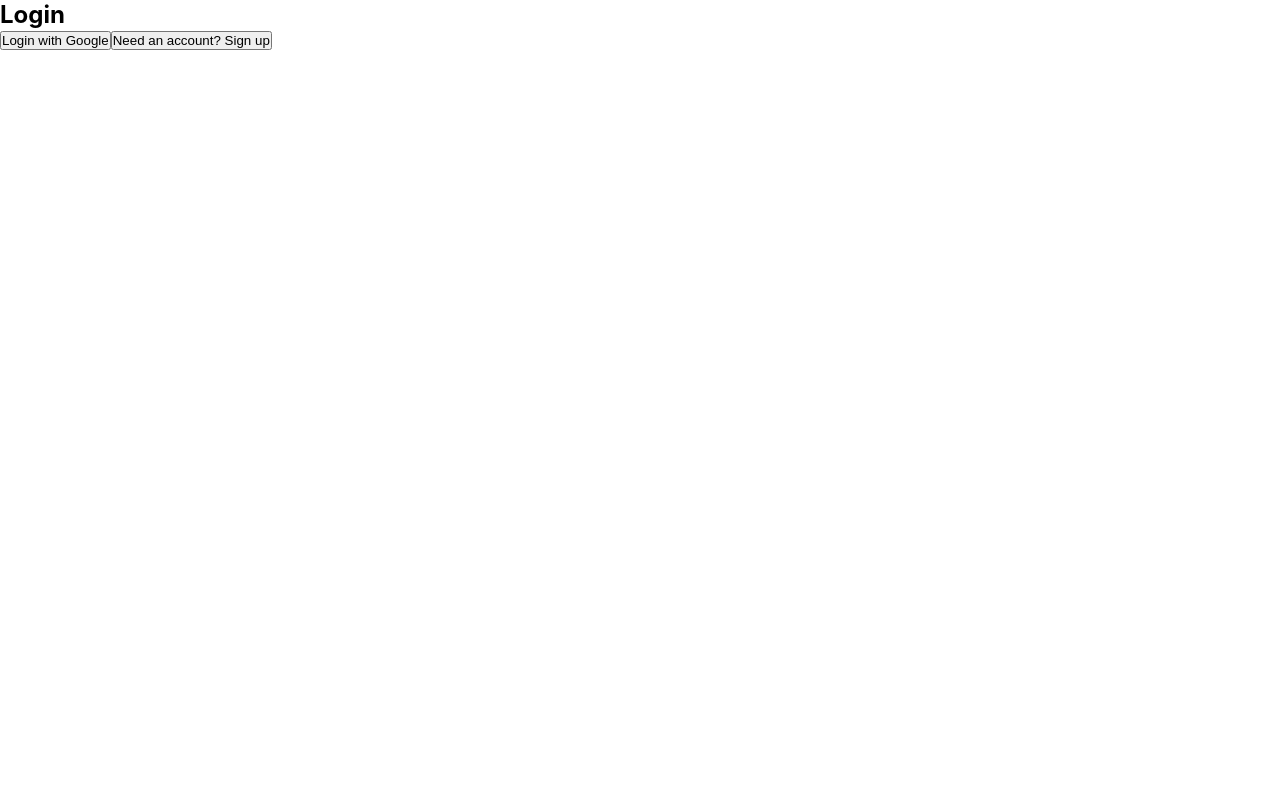
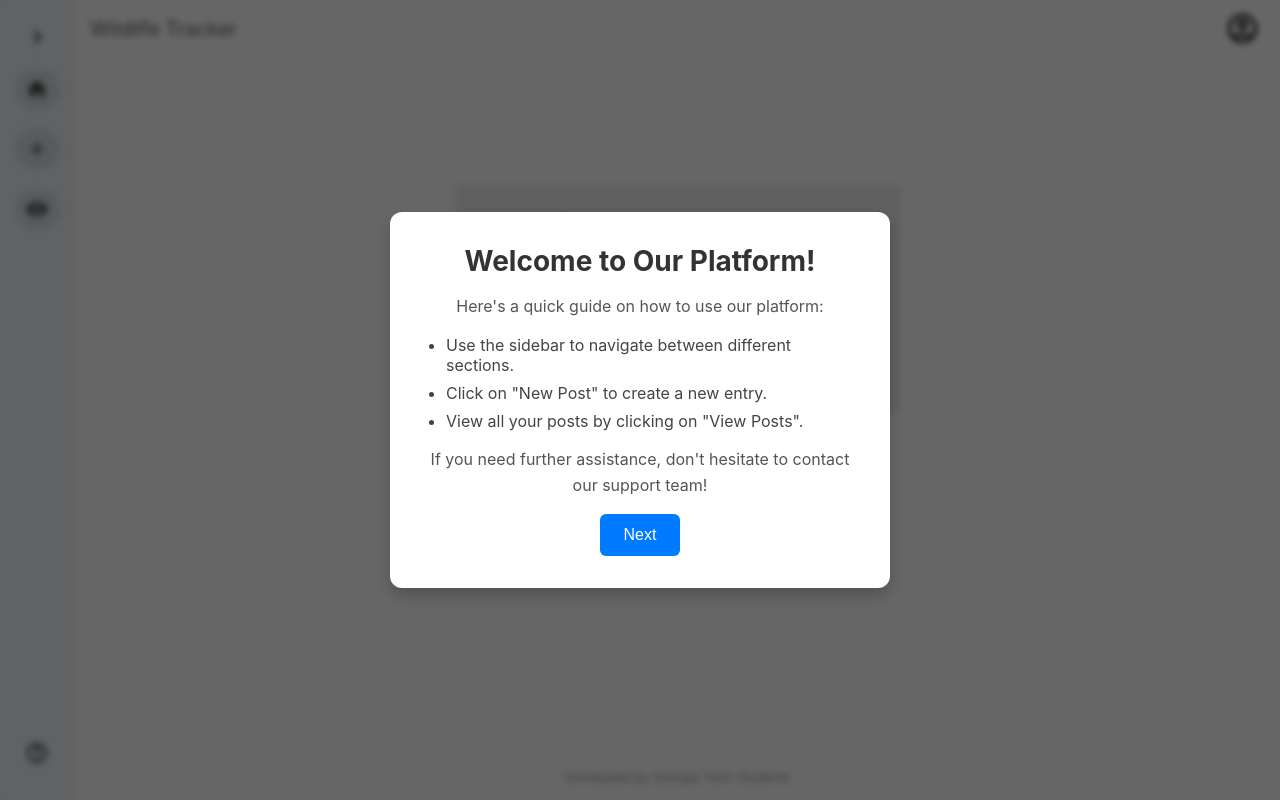
Before and after one commit to The-Enforcers/WildLife-Tracker-Repo-JIC4125, a React (Create React App) app in the folder frontend/: page /login in a window 1280 px wide. Built offline with nearby package versions, Linux system fonts and the light colour scheme; no server answers.

Commit message:
protected routes will need user to login before accessing

```diff
--- a/frontend/src/App.js
+++ b/frontend/src/App.js
@@ -1,6 +1,6 @@
 // src/App.js
 import React from "react";
-import AppRoutes from "./routes";
+import AppRoutes from "./routes/routes";
 
 const App = () => {
   return (
--- a/frontend/src/pages/Login/login.js
+++ b/frontend/src/pages/Login/login.js
@@ -1,56 +1,69 @@
-import React, { useState, useEffect } from "react";
-import { useNavigate, useLocation } from "react-router-dom";
+import React from 'react';
+import { Button, Typography, Container, Box } from '@mui/material';
+import GoogleIcon from '@mui/icons-material/Google';
+import { useNavigate } from 'react-router-dom';
 
-const LoginPage = () => {
-  const [isLogin, setIsLogin] = useState(true);
+function LoginPage() {
   const navigate = useNavigate();
-  const location = useLocation();
 
-  useEffect(() => {
-    const params = new URLSearchParams(location.search);
-    const userParam = params.get("user");
-    if (userParam) {
-      const user = JSON.parse(decodeURIComponent(userParam));
-      localStorage.setItem("user", JSON.stringify(user));
-      navigate("/");
-    }
-  }, [location, navigate]);
-
-  const handleSubmit = async (e) => {
-    e.preventDefault();
-    // Implement your email/password login logic here
-  };
-
-  const handleGoogleLogin = () => {
+  const handleGoogleSignIn = () => {
     window.open("https://localhost:5001/auth/google", "_self");
   };
+  const handleBack = () => {
+    navigate('/');
+  };
+  return (
+    <Container maxWidth="xs" sx={{ background: '#00000012' }}>
+      <Box
+        sx={{
+          display: 'flex',
+          flexDirection: 'column',
+          alignItems: 'center',
+          marginTop: '8rem',
+          p: 3,
+        }}
+      >
+        <Typography variant="h5" component="h1" gutterBottom>
+          Sign in to your account
+        </Typography>
 
-  return (
-    <div className="min-h-screen flex items-center justify-center bg-gray-100">
-      <div className="bg-white p-8 rounded shadow-md w-96">
-        <h2 className="text-2xl font-bold mb-4">
-          {isLogin ? "Login" : "Sign Up"}
-        </h2>
-        <form onSubmit={handleSubmit}>{/* Form fields */}</form>
+        {/* Google Sign-In Button */}
+        <Button
+          variant="contained"
+          startIcon={<GoogleIcon />}
+          sx={{ backgroundColor: '#000', color: '#fff', width: '100%', marginBottom: 1 }}
+          onClick={handleGoogleSignIn}
+        >
+          Sign in with Google
+        </Button>
 
-        <button
-          className="w-full bg-red-500 text-white rounded-md py-2 px-4 mt-4 hover:bg-red-600"
-          onClick={handleGoogleLogin}
+        {/* Divider text */}
+        <Typography variant="body1" color="textSecondary" gutterBottom>
+          Or continue later
+        </Typography>
+
+        {/* Sign In Button */}
+        <Button
+          type="submit"
+          fullWidth
+          variant="contained"
+          sx={{ mt: 0, mb: 1, backgroundColor: '#000', color: '#fff', width: '50%' }}
+          onClick={handleBack}
         >
-          Login with Google
-        </button>
+          back
+        </Button>
 
-        <button
-          className="mt-4 text-sm text-blue-500 hover:underline"
-          onClick={() => setIsLogin(!isLogin)}
-        >
-          {isLogin
-            ? "Need an account? Sign up"
-            : "Already have an account? Login"}
-        </button>
-      </div>
-    </div>
+        {/* Sign-up Link */}
+        <Typography variant="body2" color="textSecondary">
+          An account is needed to create posts.
+        </Typography>
+
+        <div className="main-bottom">
+          <p className="bottom-info">Developed by Georgia Tech Students</p>
+        </div>
+      </Box>
+    </Container>
   );
-};
+}
 
 export default LoginPage;
--- a/frontend/src/routes.js
+++ /dev/null
@@ -1,42 +0,0 @@
-import React from "react";
-import { BrowserRouter as Router, Route, Routes } from "react-router-dom";
-import Main from "./pages/Main/Main.jsx";
-import PostDetailsPage from "./pages/ViewPost/PostDetailsPage.js";
-import CreatePostPage from "./pages/CreatePost/CreatePostPage.js";
-import SearchResultsPage from "./pages/SearchResultsPage/SearchResultsPage.js";
-import ProfilePage from "./pages/ProfilePage/ProfilePage.js";
-import LoginPage from "./pages/Login/login.js";
-import Layout from "./pages/Layout/Layout.js";
-import { UserProvider } from "./context/UserContext";
-import { SnackbarProvider } from "./components/SnackBar/SnackBar.js"; // Correct import for SnackbarProvider
-
-const AppRoutes = () => (
-  <Router>
-    <SnackbarProvider> {/* Page Notifications */}
-      <UserProvider>
-        <Routes>
-          <Route
-            path="/*"
-            element={
-              <Layout> {/* Page layout - has Sidebar and Navbar */}
-                <Routes>
-                  <Route path="/" element={<Main />} />
-                  <Route path="/posts" element={<SearchResultsPage />} />
-                  <Route path="/posts/:id" element={<PostDetailsPage />} />
-                  <Route path="/edit-post/:id" element={<CreatePostPage />} />
-                  <Route path="/create" element={<CreatePostPage />} />
-                  <Route path="/profile" element={<ProfilePage />} />
-                </Routes>
-              </Layout>
-            }
-          />
-
-          {/* LoginPage without Layout */}
-          <Route path="/login" element={<LoginPage />} />
-        </Routes>
-      </UserProvider>
-    </SnackbarProvider>
-  </Router>
-);
-
-export default AppRoutes;
--- /dev/null
+++ b/frontend/src/routes/ProtectedRoute.js
@@ -0,0 +1,16 @@
+import React, { useContext } from "react";
+import { Navigate } from "react-router-dom";
+import { UserContext } from "../context/UserContext";
+
+const ProtectedRoute = ({ children }) => {
+  const { user } = useContext(UserContext); // Get user authentication status from context
+
+  if (!user) {
+    // Redirect to login page if user is not authenticated
+    return <Navigate to="/login" />;
+  }
+  // Render the component if authenticated
+  return children;
+};
+
+export default ProtectedRoute;
--- /dev/null
+++ b/frontend/src/routes/routes.js
@@ -0,0 +1,43 @@
+import React from "react";
+import { BrowserRouter as Router, Route, Routes } from "react-router-dom";
+import Main from "../pages/Main/Main.jsx";
+import PostDetailsPage from "../pages/ViewPost/PostDetailsPage.js";
+import CreatePostPage from "../pages/CreatePost/CreatePostPage.js";
+import SearchResultsPage from "../pages/SearchResultsPage/SearchResultsPage.js";
+import ProfilePage from "../pages/ProfilePage/ProfilePage.js";
+import LoginPage from "../pages/Login/login.js";
+import Layout from "../pages/Layout/Layout.js";
+import { UserProvider } from "../context/UserContext.js";
+import { SnackbarProvider } from "../components/SnackBar/SnackBar.js";
+import ProtectedRoute from "./ProtectedRoute.js";
+
+const AppRoutes = () => (
+  <Router>
+    <SnackbarProvider>
+      <UserProvider>
+        <Routes>
+          <Route
+            path="/*"
+            element={
+              <Layout>
+                <Routes>
+                  <Route path="/" element={<Main />} />
+                  <Route path="/posts" element={<SearchResultsPage />} />
+                  <Route path="/posts/:id" element={<PostDetailsPage />} />
+
+                  {/* Protected Routes */}
+                  <Route path="/edit-post/:id" element={<ProtectedRoute><CreatePostPage /></ProtectedRoute>} />
+                  <Route path="/create" element={<ProtectedRoute><CreatePostPage /></ProtectedRoute>} />
+                  <Route path="/profile" element={<ProtectedRoute><ProfilePage /></ProtectedRoute>} />
+                  <Route path="/login" element={<LoginPage />} />
+                </Routes>
+              </Layout>
+            }
+          />
+        </Routes>
+      </UserProvider>
+    </SnackbarProvider>
+  </Router>
+);
+
+export default AppRoutes;
```
